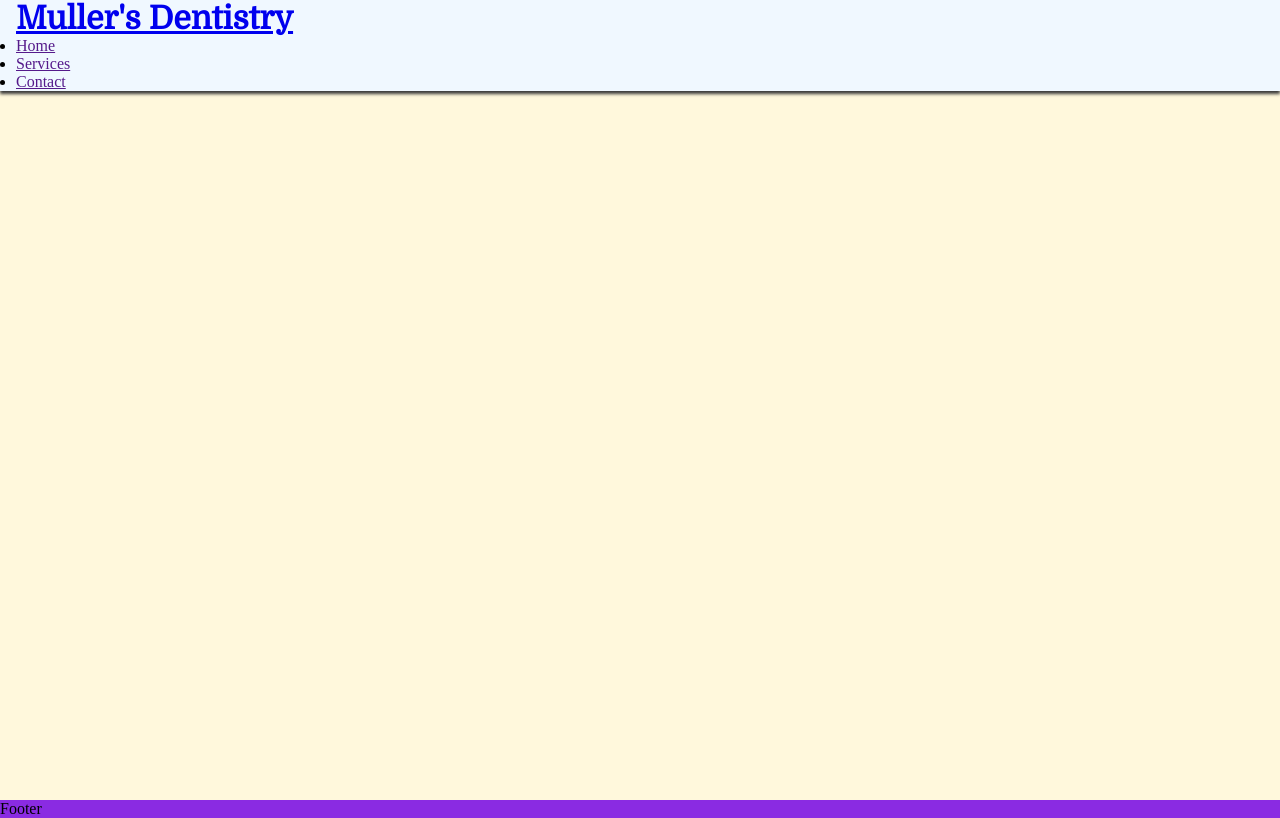
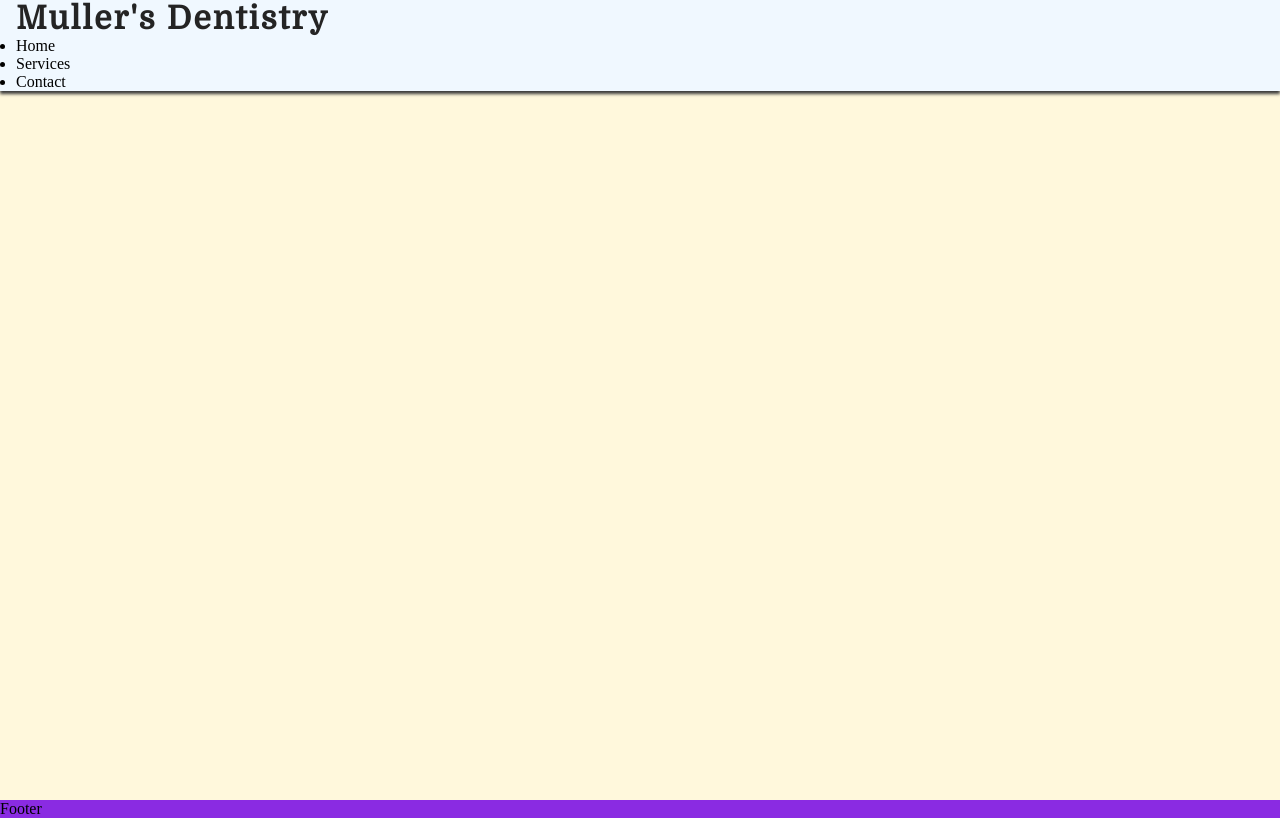
Before and after one commit to FeruzaShokirjonovna/muller-dentistry, a plain HTML site: page index.html in a window 1280 px wide. Drawn offline with Linux system fonts and the light colour scheme.

Commit message:
Style the logo

```diff
--- a/assets/css/style.css
+++ b/assets/css/style.css
@@ -28,8 +28,16 @@ header {
     box-shadow: 0 3px 3px #3a3a3a;
 }
 
+header a {
+    text-decoration: none;
+    color: inherit;
+}
+
 h1 {
     font-family: 'Domine', serif;
+    text-transform: capitalize;
+    letter-spacing: 2px;
+    color: #242424;
 }
 
 /*Main Content*/
```
